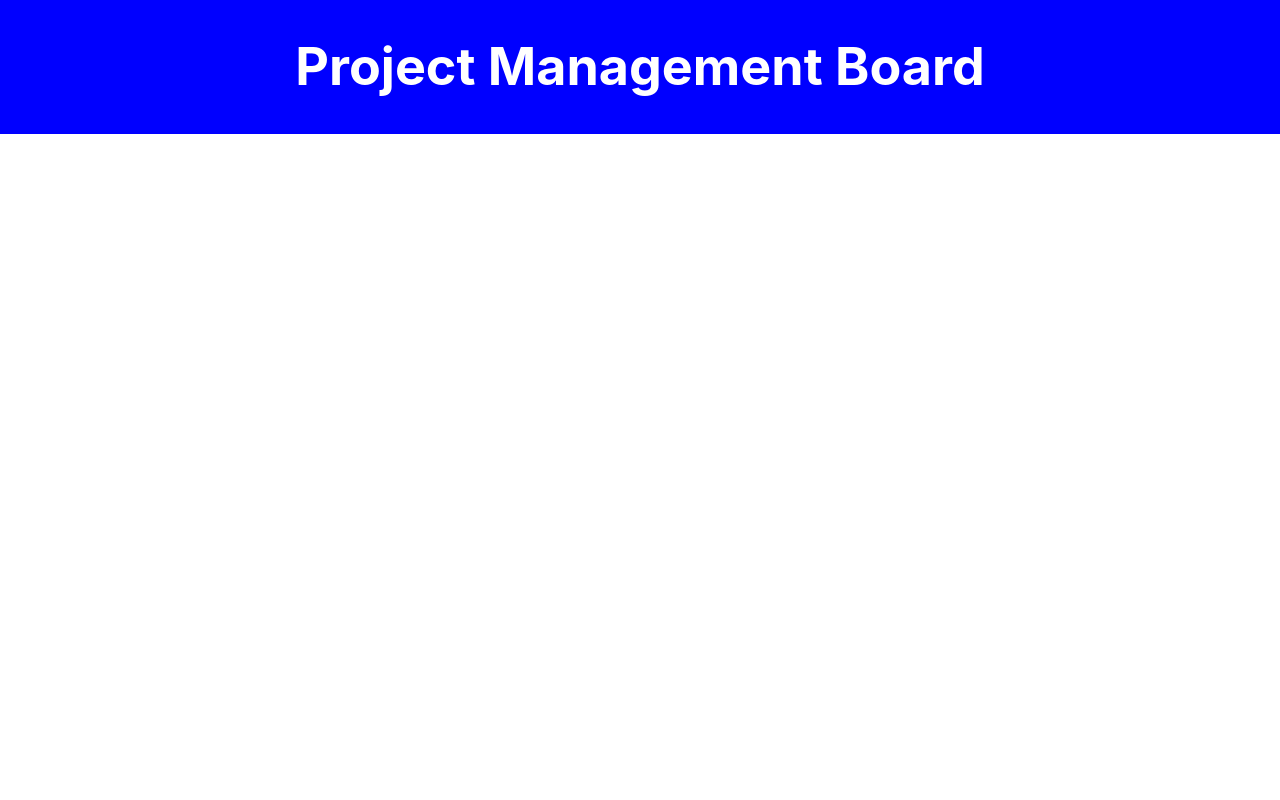
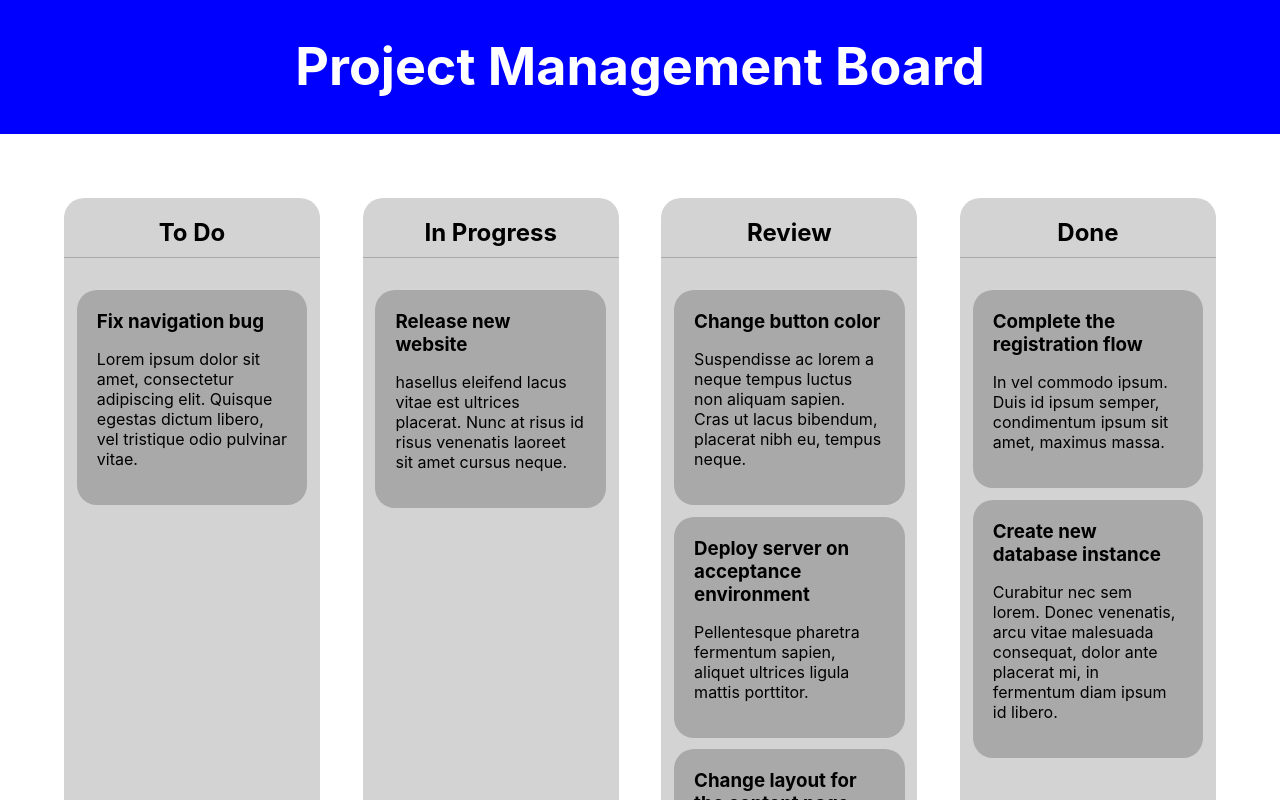
Before and after one commit to Tduncan14/reactprojectmanagement, a React (Create React App) app in the folder projectmanager/: page / in a window 1280 px wide. Shown: the top 800 px of the page. Built offline with nearby package versions, Linux system fonts and the light colour scheme; no server answers.

Commit message:
keep moving forward

```diff
--- /dev/null
+++ b/projectmanager/public/assets/data.json
@@ -0,0 +1,44 @@
+[
+    {
+      "id": 1,
+      "title": "Fix navigation bug",
+      "body": "Lorem ipsum dolor sit amet, consectetur adipiscing elit. Quisque egestas dictum libero, vel tristique odio pulvinar vitae.",
+      "lane": 1
+    },
+    {
+      "id": 2,
+      "title": "Release new website",
+      "body": "hasellus eleifend lacus vitae est ultrices placerat. Nunc at risus id risus venenatis laoreet sit amet cursus neque.",
+      "lane": 2
+    },
+    {
+      "id": 3,
+      "title": "Change button color",
+      "body": "Suspendisse ac lorem a neque tempus luctus non aliquam sapien. Cras ut lacus bibendum, placerat nibh eu, tempus neque.",
+      "lane": 3
+    },
+    {
+      "id": 4,
+      "title": "Deploy server on acceptance environment",
+      "body": "Pellentesque pharetra fermentum sapien, aliquet ultrices ligula mattis porttitor.",
+      "lane": 3
+    },
+    {
+      "id": 5,
+      "title": "Change layout for the content page",
+      "body": "Cras tellus ligula, mattis at facilisis eu, ultricies vel elit. Ut aliquam volutpat lacus, a rutrum sem vulputate non.",
+      "lane": 3
+    },
+    {
+      "id": 6,
+      "title": "Complete the registration flow",
+      "body": "In vel commodo ipsum. Duis id ipsum semper, condimentum ipsum sit amet, maximus massa.",
+      "lane": 4
+    },
+    {
+      "id": 7,
+      "title": "Create new database instance",
+      "body": " Curabitur nec sem lorem. Donec venenatis, arcu vitae malesuada consequat, dolor ante placerat mi, in fermentum diam ipsum id libero.",
+      "lane": 4
+    }
+  ]
--- a/projectmanager/src/components/Ticket/Ticket.js
+++ b/projectmanager/src/components/Ticket/Ticket.js
@@ -28,3 +28,7 @@ const TicketWrapper = styled.div`
           <Body>{ticket.body}</Body>
       </TicketWrapper>
   )
+
+
+
+  export default Ticket;
--- a/projectmanager/src/containers/Board.js
+++ b/projectmanager/src/containers/Board.js
@@ -1,10 +1,18 @@
 import React,{Component} from 'react';
 import styled from 'styled-components';
 import data from '../assets/data.json';
+import Lane from '../components/Lane/Lane.js'
 
 
 const BoardWrapper = styled.div `
+display:flex;
+justify-content:space-between;
+flex-direction:row;
+margin:5%;
 
+@media (max-width: 768px) {
+    flex-direction: column;
+  }
 `
 
 const  info = data;
@@ -28,8 +36,11 @@ class Board extends Component {
 
     try{
 
-        const tickets = await fetch(info)
+        console.log(info,'info')
 
+        const tickets = await fetch('../assets/data.json')
+
+        console.log(tickets,'tickets')
         const ticketsJSON =  await tickets.json();
 
 
@@ -67,13 +78,17 @@ class Board extends Component {
        const lanes = [
            {id:1,title:'To Do'},
            {id:2,title:'In Progress'},
-           {id:3,title:'Review'}
+           {id:3,title:'Review'},
+           {id:4,title:'Done'}
        ]
+
+
+       console.log(this.state.data,'data')
     return(
         <BoardWrapper>
             {
             lanes.map(lane =>
-             <lane
+             <Lane
                key={lane.id}
                title={lane.title}
                loading={loading}
```
